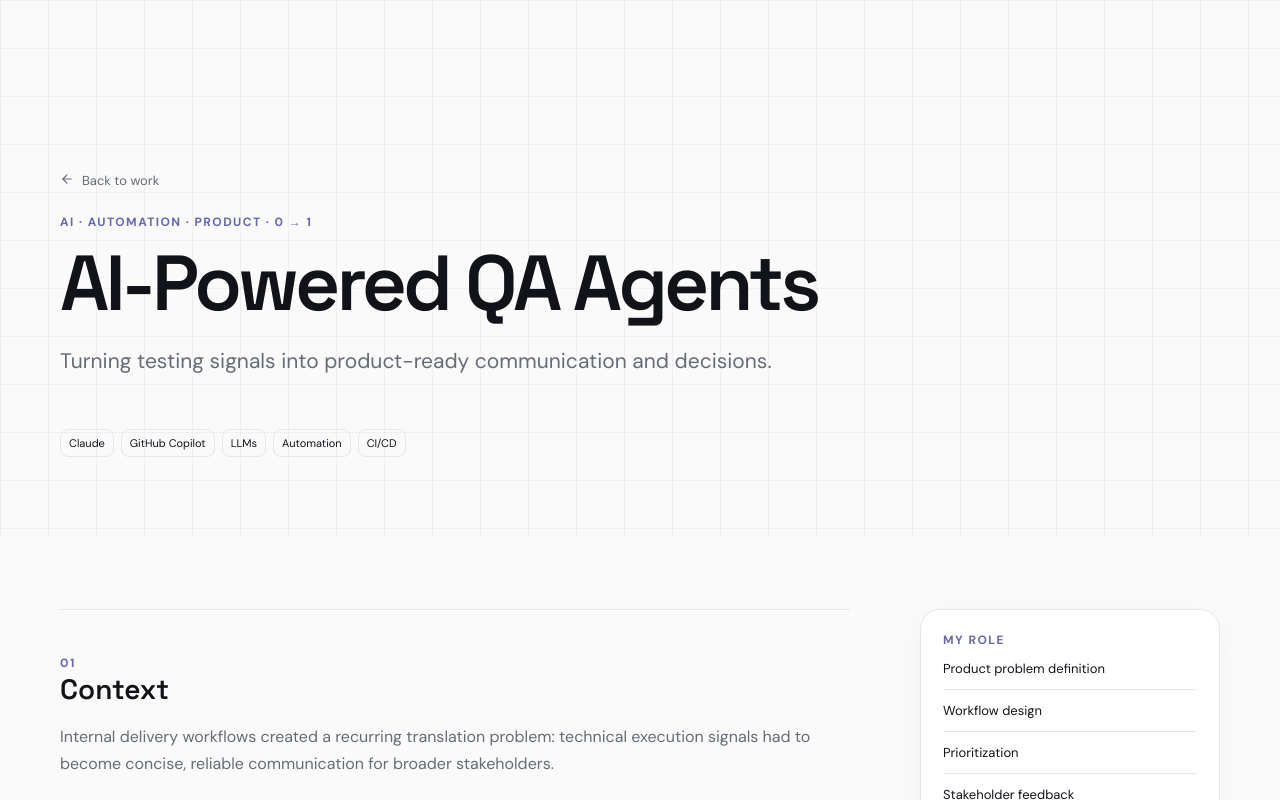
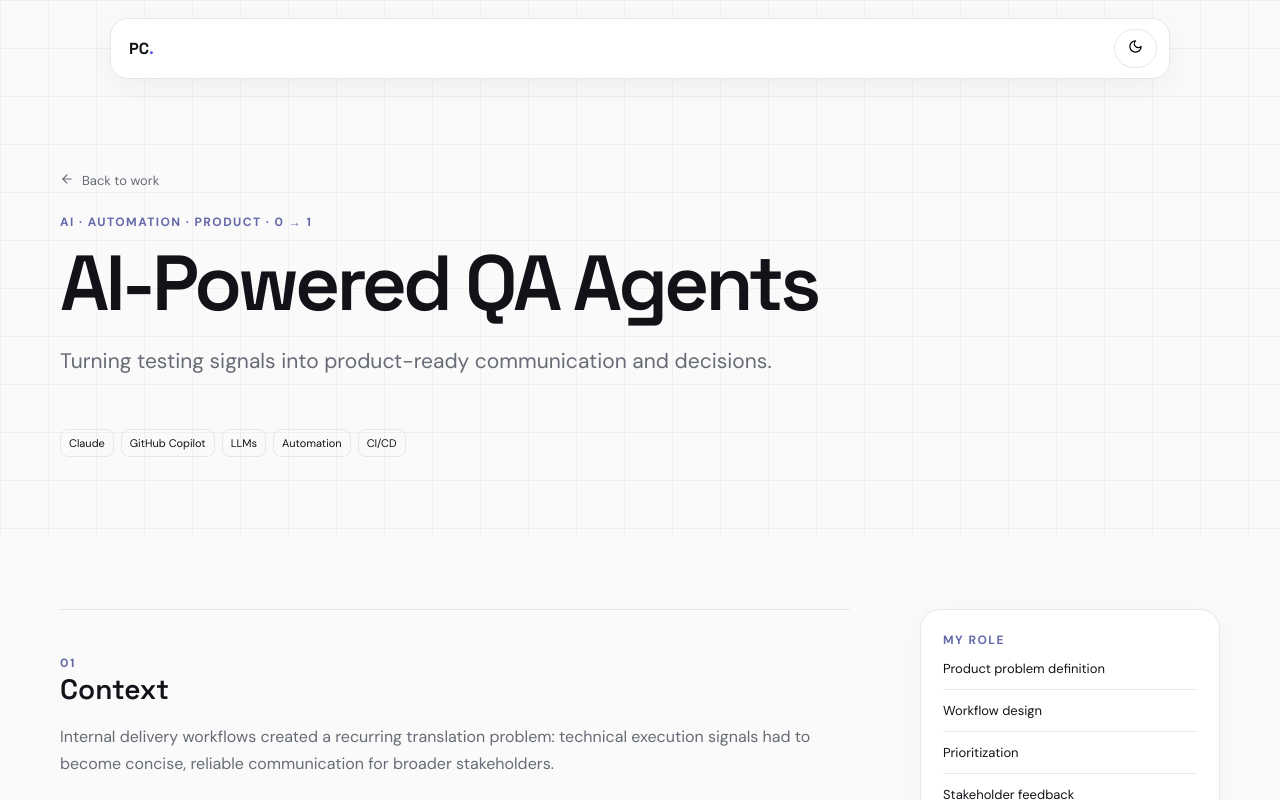
Before and after one commit to pkchat55/portfolio, a Next.js app: page /work/ai-powered-qa-agents in a window 1280 px wide. Shown: the top 800 px of the page. Built offline with nearby package versions, Linux system fonts and the light colour scheme; no server answers.

Commit message:
Add shared light/dark theme toggle, default light, works on case-study pages too

```diff
--- /dev/null
+++ b/components/ThemeToggle.tsx
@@ -0,0 +1,34 @@
+'use client';
+import { useEffect, useState } from 'react';
+import { Moon, Sun } from 'lucide-react';
+
+export function useTheme() {
+  const [dark, setDark] = useState(false);
+
+  useEffect(() => {
+    const saved = window.localStorage.getItem('theme');
+    if (saved === 'dark') setDark(true);
+  }, []);
+
+  useEffect(() => {
+    document.documentElement.style.setProperty('--bg', dark ? '#0b0c10' : '#fafafa');
+    document.documentElement.style.setProperty('--fg', dark ? '#f5f5f6' : '#111318');
+    document.documentElement.style.setProperty('--muted', dark ? '#9da1ac' : '#666b75');
+    document.documentElement.style.setProperty('--line', dark ? '#272a33' : '#e6e7ea');
+    document.documentElement.style.setProperty('--card', dark ? '#111319' : '#fff');
+    document.documentElement.style.setProperty('--soft', dark ? '#1a1b2c' : '#f0f1ff');
+    document.documentElement.style.setProperty('--shadow', dark ? '0 18px 60px rgba(0,0,0,.3)' : '0 18px 60px rgba(17,19,24,.08)');
+    window.localStorage.setItem('theme', dark ? 'dark' : 'light');
+  }, [dark]);
+
+  return [dark, setDark] as const;
+}
+
+export function ThemeToggle() {
+  const [dark, setDark] = useTheme();
+  return (
+    <button className="filter" aria-label="Toggle theme" onClick={() => setDark(!dark)}>
+      {dark ? <Sun size={15} /> : <Moon size={15} />}
+    </button>
+  );
+}
```
Also changed, not shown: app/page.tsx (+2 -1 lines), app/work/[slug]/page.tsx (+2 -1 lines).
